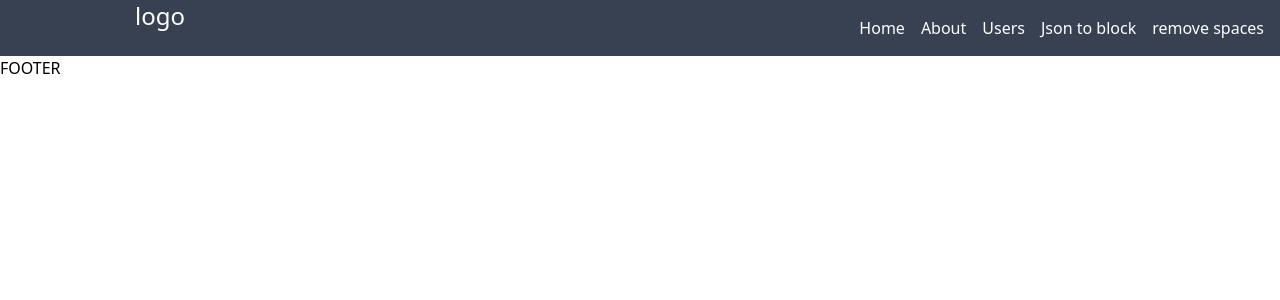
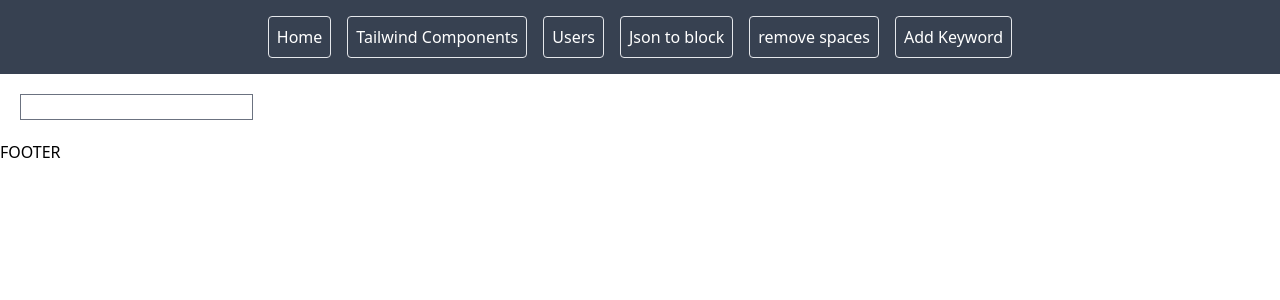
Before and after one commit to ZianEjaz/react-revision, a React (Create React App) app: page /tailwind-components in a window 1280 px wide. Shown: the top 300 px of the page. Built offline with nearby package versions, Linux system fonts and the light colour scheme.

Commit message:
added add keyword file < cant add value in input box once enter is pressed

```diff
--- a/src/App.js
+++ b/src/App.js
@@ -8,10 +8,11 @@ import {
 import Header from './components/header';
 import Footer from './components/footer';
 import Home from './components/home';
-import About from './components/about';
+import TailwindComponents from './components/tailwind-components';
 import Users from './components/users';
 import Jsontoproduct from './components/Jsontoproduct';
 import RemoveSpaces from './components/remove-spaces';
+import AddKeyword from './components/AddKeyword'
 
 
 export default function App() {
@@ -20,14 +21,17 @@ export default function App() {
     <Router>
       <Header />
       <Switch>
+      <Route path="/addkeyword">
+          <AddKeyword />
+        </Route>
       <Route path="/removespaces">
           <RemoveSpaces />
         </Route>
       <Route path="/jsontoproduct">
           <Jsontoproduct />
         </Route>
-        <Route path="/about">
-          <About />
+        <Route path="/tailwind-components">
+          <TailwindComponents />
         </Route>
         <Route path="/users">
           <Users />
--- /dev/null
+++ b/src/components/AddKeyword.js
@@ -0,0 +1,33 @@
+import React, { Component } from 'react'
+
+export class AddKeyword extends Component {
+  state = {
+    keywordCounter : 0,
+    value : ""
+  }
+
+  addKeyword = (event)=>{
+
+    if(event.charCode === 13){
+this.setState({
+      value : " "
+    })
+    console.log(event.target.value)
+    }
+
+  }
+
+
+  render() {
+
+    return (
+      <div className='text-center p-5'>
+        <input type="text" className="border shadow p-3 " placeholder='Add a keyword to add' onKeyPress={this.addKeyword} value={this.state.value}/>
+        <p>{0} / 24</p>
+{this.state.value}
+      </div>
+    )
+  }
+}
+
+export default AddKeyword
--- a/src/components/about.js
+++ /dev/null
@@ -1,13 +0,0 @@
-import React from 'react';
-
-
-const About = ()=>{
-    return(
-        <div>
-
-            <h1>About content</h1>
-
-        </div>
-    )
-}
-export default About
--- a/src/components/header.js
+++ b/src/components/header.js
@@ -4,26 +4,26 @@ import "../style.css";
 const Header = () => {
   return (
     <header className="w-full">
-      <nav className="bg-gray-700 text-center md:flex">
-        <div className="w-full md:w-3/12">
-          <h1 className='text-2xl text-white'>logo</h1>
-        </div>
-        <div className="text-white p-2 w-full md:w-9/12 ">
-        <ul className=" inline-flex w-full justify-center md:justify-end">
-          <li className="p-2">
+      <nav className="bg-gray-700 text-center">
+        <div className="text-white p-2 w-full">
+        <ul className="w-full justify-center flex flex-wrap">
+          <li className="p-2 border rounded m-2">
             <a href="/">Home</a>
           </li>
-          <li className="p-2 ">
-            <a href="/about">About</a>
+          <li className="p-2 border rounded m-2">
+            <a href="/tailwind-components">Tailwind Components</a>
           </li>
-          <li className="p-2 ">
+          <li className="p-2 border rounded m-2">
             <a href="/users">Users</a>
           </li>
-          <li className="p-2 ">
+          <li className="p-2 border rounded m-2">
             <a href="/jsontoproduct">Json to block</a>
           </li>
-          <li className="p-2 ">
+          <li className="p-2 border rounded m-2">
             <a href="/removespaces">remove spaces</a>
+          </li>
+          <li className="p-2 border rounded m-2">
+            <a href="/addkeyword">Add Keyword</a>
           </li>
         </ul>
         </div>
--- a/src/components/remove-spaces.js
+++ b/src/components/remove-spaces.js
@@ -31,6 +31,7 @@ class RemoveSpaces extends Component {
           Click To Copy to Clipboard Spaces Removed And Clear Text Box
         </button>
         </div>
+        <p>total Numnber or Chracters : {this.state.filteredString.length} </p>
       </div>
     );
   }
--- /dev/null
+++ b/src/components/tailwind-components.js
@@ -0,0 +1,37 @@
+import React, { Component } from 'react';
+import Json from "../json/reviews.json";
+
+export class TailwindComponents extends Component {
+    state = {
+        Json,
+        filtered: [],
+        nameArray : []
+    }
+
+
+
+
+    inputChange = (event) => {
+
+        let keyword = event.target.value;
+        let filtered = this.state.Json.filter((item) => {
+            return item.description.indexOf(keyword) > -1
+        })
+        const nameArray=this.state.Json.map((item)=>{
+            return item.name
+            })
+        this.setState({ filtered, nameArray })
+    }
+
+
+    render() {
+        return (
+            <div className='justify-center p-5'>
+                <input type="text" className='border solid border-gray-500' onChange={this.inputChange} />
+               { this.state.filtered.length < 1 ? <div>{console.log(this.state.nameArray)}</div> : <div>{console.log(this.state.nameArray)}</div> }
+            </div>
+        )
+    }
+}
+
+export default TailwindComponents
```
